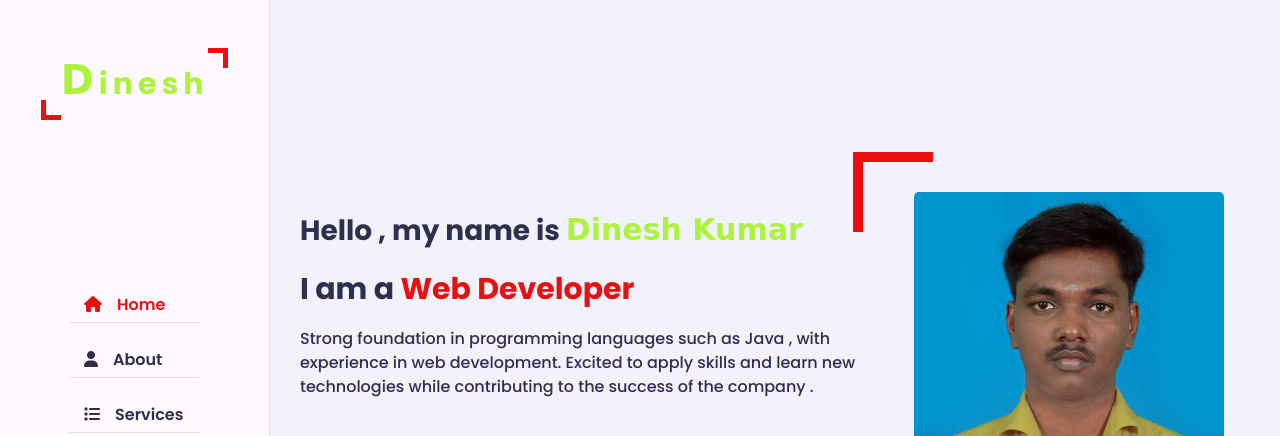
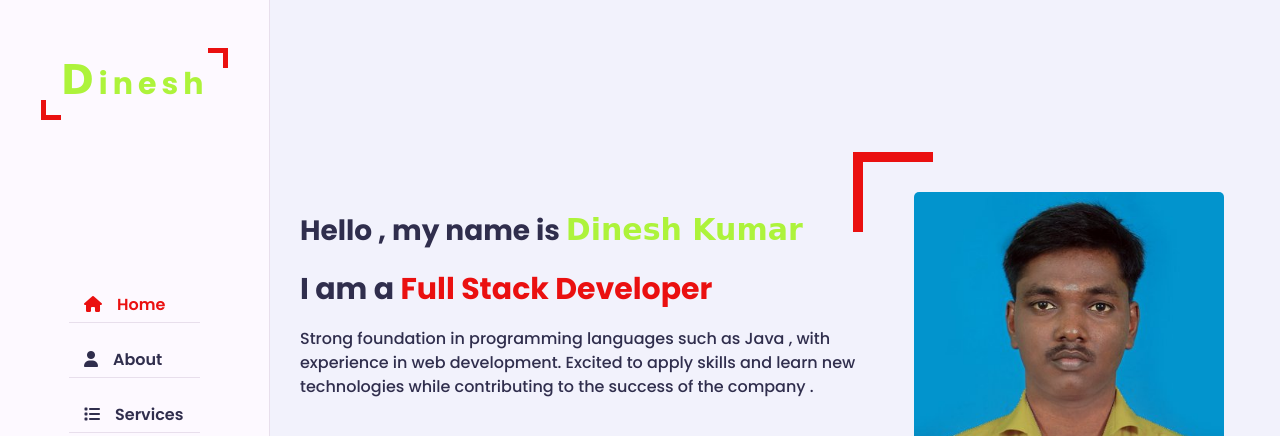
Before and after one commit to PDinesh711/Portfolio, a plain HTML site: page index.html in a window 1280 px wide. Shown: the top 436 px of the page. Drawn offline with Linux system fonts and the light colour scheme; a web font is replaced by a local one.

Commit message:
Update index.html
Updating Skills

```diff
--- a/index.html
+++ b/index.html
@@ -42,7 +42,7 @@
                             <h3 class="hello">
                                 Hello , my name is <span>Dinesh Kumar</span>
                             </h3>
-                            <h3 class="my-profession">I am  a <span class="typing">Web Developer</span></h3>
+                            <h3 class="my-profession">I am  a <span class="typing">Full Stack Developer</span></h3>
                             <p> Strong foundation in programming languages such as Java , with experience in web development. Excited to apply skills and learn new technologies
 
 while contributing to the success of the company .</p>
```
